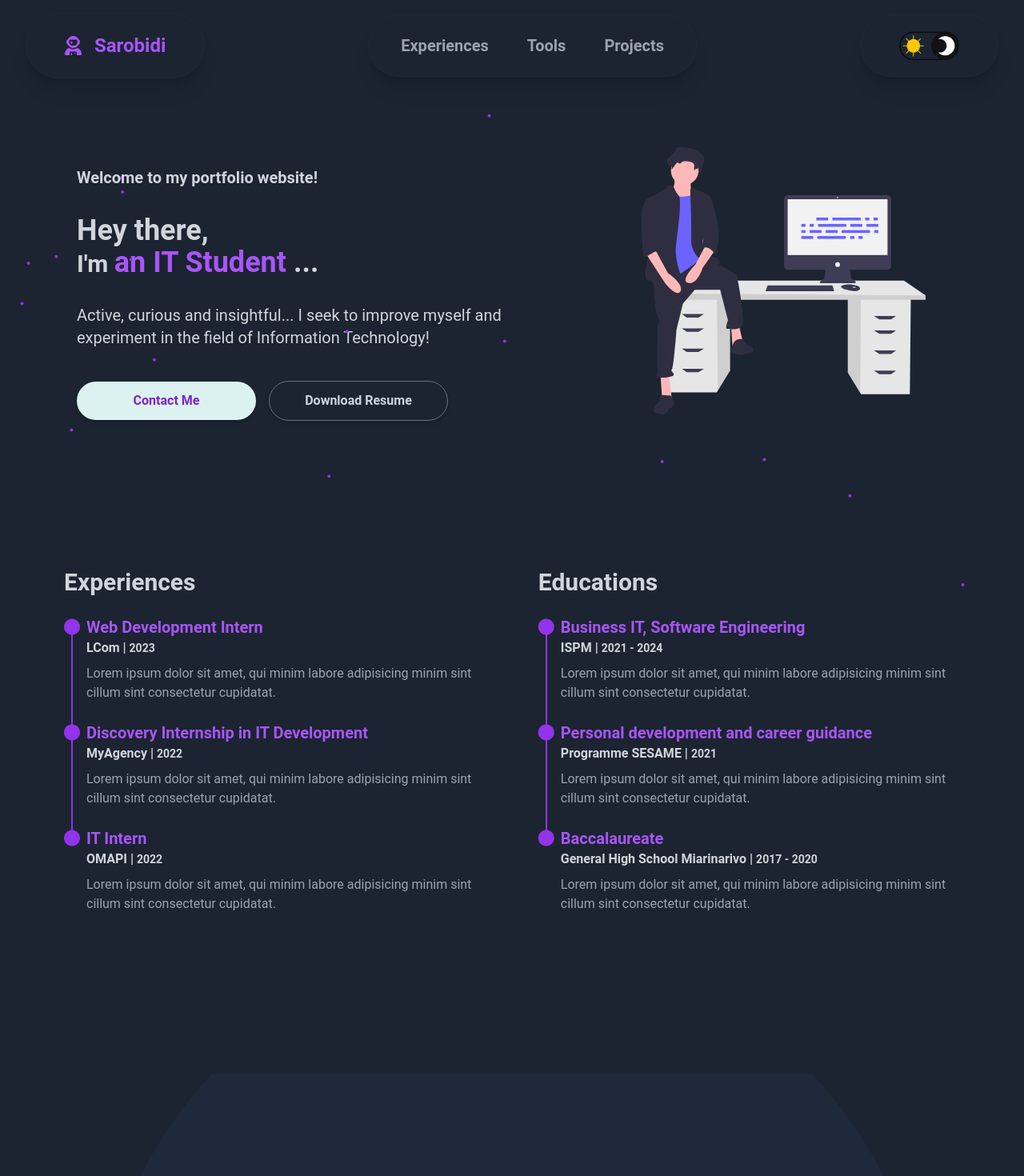
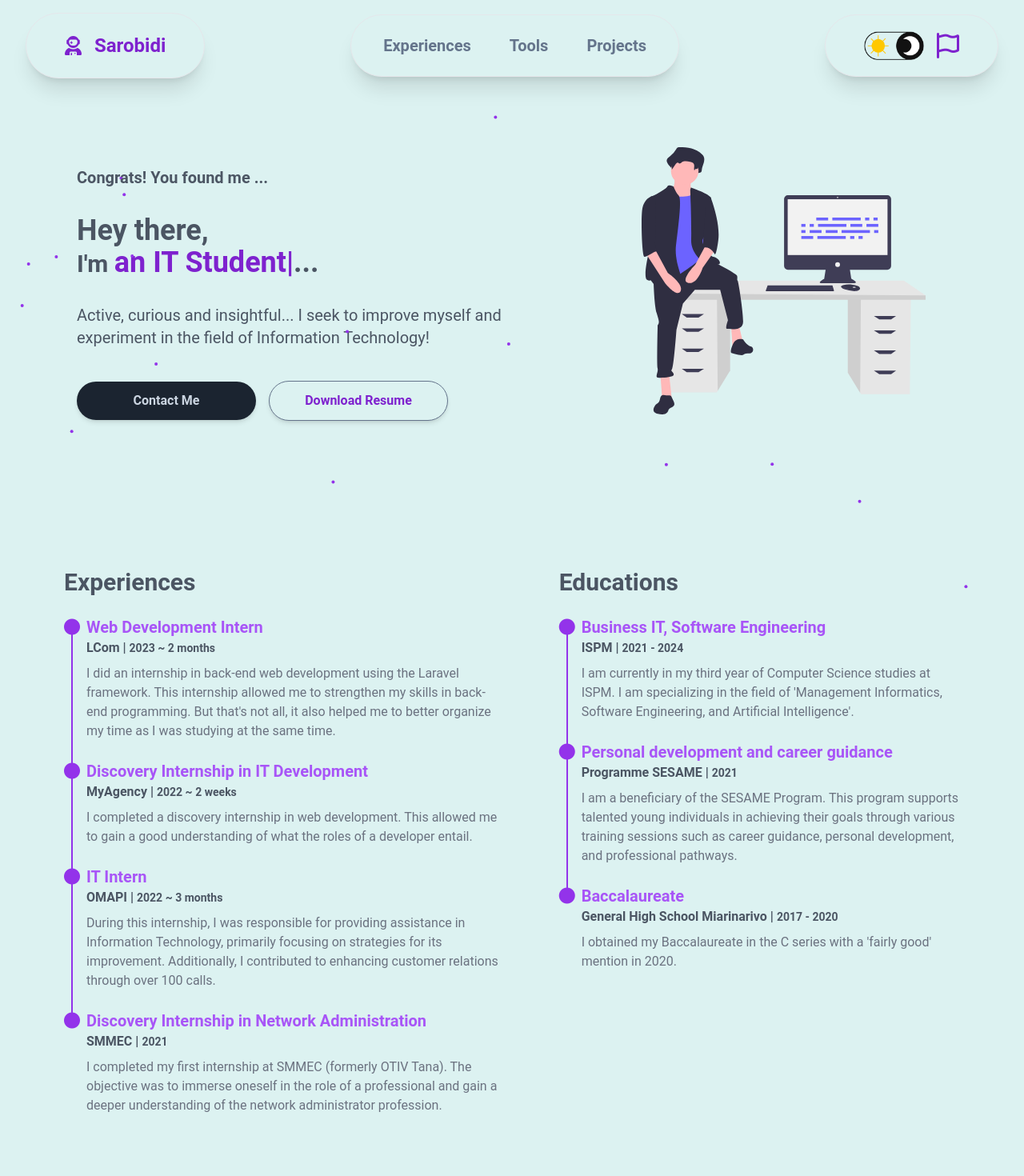
Before and after one commit to tsizehena223/portfolio2024, a React (Create React App) app: page / in a window 1280 px wide. Shown: the top 1470 px of the page at 80% size. Built offline with nearby package versions, Linux system fonts and the light colour scheme.

Commit message:
fix: typographie

```diff
--- a/src/App.jsx
+++ b/src/App.jsx
@@ -7,7 +7,7 @@ import Experience from "./pages/Experience";
 import Project from "./pages/Projects";
 
 function App() {
-    const [isDarkMode, setIsDarkMode] = useState(true);
+    const [isDarkMode, setIsDarkMode] = useState(false);
 
     const handleSwitchMode = () => {
         setIsDarkMode((prevMode) => !prevMode);
--- a/src/components/Navbar.jsx
+++ b/src/components/Navbar.jsx
@@ -21,6 +21,10 @@ const Navbar = ({ isDarkMode, onSwitchMode }) => {
         onSwitchMode();
     }
 
+    const onSwitchLanguage = () => {
+        alert("Switch language not implemented yet!");
+    }
+
     useEffect(() => {
         const sections = document.getElementById("sections");
         const navbar = document.getElementById("navbar");
@@ -34,7 +38,7 @@ const Navbar = ({ isDarkMode, onSwitchMode }) => {
     }, [isOpen])
 
     return (
-        <div id='navbar' className={`fixed pb-5 md:pb-5 lg:pb-6 lg:pt-4 flex my-0 items-center justify-between w-screen z-50 ${isDarkMode ? 'my-bg-dark' : 'my-bg'}`} >
+        <div id='navbar' className={`fixed pb-5 md:pb-5 lg:pb-6 lg:pt-4 flex my-0 items-center justify-between w-screen z-50 ${isDarkMode ? 'my-bg-dark shadow-gray-700 shadow' : 'my-bg'}`} >
             <a href="#about" className={`border ${isDarkMode ? 'border-slate-800 my-bg-dark text-purple-500' : 'my-bg text-purple-700'} font-bold left-0 top-0 flex items-center rounded-r-full lg:rounded-full lg:mx-8 shadow-xl px-8 md:px-12 py-5 md:py-6 hover:cursor-pointer`}>
                 <i className={`mr-3 md:mr-4 fa fa-xl fa-user-astronaut`}></i>
                 <span className='text-xl md:text-2xl'>Sarobidi</span>
@@ -51,10 +55,12 @@ const Navbar = ({ isDarkMode, onSwitchMode }) => {
                 <a href="#tools" className={`my-bg w-40 py-2 my-2 rounded-full shadow-lg ${isDarkMode ? 'text-slate-400 my-bg-dark' : 'text-slate-500'} hover:text-purple-600`} onClick={closeMenu} >Tools</a>
                 <a href="#projects" className={`my-bg w-40 py-2 my-2 rounded-full shadow-lg ${isDarkMode ? 'text-slate-400 my-bg-dark' : 'text-slate-500'} hover:text-purple-600`} onClick={closeMenu} >Projects</a>
                 <i className={`my-bg opacity-75 w-40 my-2 rounded-full shadow-lg px-8 py-6 fa-solid fa-${isDarkMode ? 'sun my-bg-dark' : 'moon'} fa-xl hover:cursor-pointer ${isDarkMode ? 'text-slate-300' : 'text-purple-700'}`} onClick={swichModeAndClose}></i>
+                <i className={`my-bg opacity-75 w-40 my-2 rounded-full shadow-lg px-8 py-6 fa-regular fa-flag fa-xl ${isDarkMode && 'my-bg-dark'} text-purple-700 hover:cursor-pointer`} onClick={onSwitchLanguage}></i>
             </div>
 
-            <div className={`my-bg hidden md:block border ${isDarkMode && 'border-slate-800 my-bg-dark'} rounded-l-full lg:rounded-full lg:mx-8 shadow-xl right-0 top-0 lg:px-12 px-6 hover:cursor-pointer`} onClick={onSwitchMode}>
-                <img src={Mode} alt='' className='hidden md:block py-5' style={modestyle} />
+            <div className={`my-bg hidden md:flex md:items-center border ${isDarkMode && 'border-slate-800 my-bg-dark'} rounded-l-full lg:rounded-full lg:mx-8 shadow-xl right-0 top-0 lg:px-12 px-6 hover:cursor-pointer`}>
+                <img src={Mode} alt='' className='hidden md:block py-5' onClick={onSwitchMode} style={modestyle} />
+                <i className='ml-4 fa-regular fa-flag fa-2x text-purple-700 hover:cursor-pointer' onClick={onSwitchLanguage}></i>
             </div>
 
             <div className={`my-bg border flex items-center md:hidden text-purple-700 ${isDarkMode && 'border-slate-800 my-bg-dark text-purple-500'} rounded-l-full lg:rounded-full shadow-xl right-0 top-0 py-6 px-6 sm:px-12`}>
--- a/src/pages/About.jsx
+++ b/src/pages/About.jsx
@@ -1,12 +1,13 @@
 import AboutIllustration from "../assets/code.svg";
 import AnimatedWords from "../components/AnimatedWords";
+import Resume from "../assets/files/CV_Sarobidi.pdf";
 
 const About = ({ isDarkMode }) => {
     return (
         <div id="about" className={`h-auto pt-32 pb-10 md:pt-40 md:flex lg:pt-32 ${isDarkMode ? 'text-gray-300' : 'text-gray-600'}`}>
             <div className="text-center font-bold mx-8 md:w-3/5 md:mr-0 md:text-left lg:pt-20">
                 <p className="text-base six:text-xl md:mx-2 animate-pulse lg:mx-8 lgx:mx-16">
-                    Welcome to my portfolio website!
+                    Congrats! You found me ...
                 </p>
                 <h1 className="text-3xl mt-6 six:text-4xl md:mt-8 md:mx-2 md:mb-4 lg:mx-8 lgx:mx-16">
                     Hey there, <br />
@@ -17,7 +18,7 @@ const About = ({ isDarkMode }) => {
                 </p>
                 <div className="mx-2 cin:mx-32 cin:mt-16 md:mx-0 md:mt-0 lg:mx-8 lgx:mx-16">
                     <a href="#contact"><button className={`w-56 py-3 rounded-full shadow-md md:mr-4 md:w-40 lg:w-56 ${isDarkMode ? 'text-purple-700 my-bg' : 'my-bg-dark text-slate-300'}`}>Contact Me</button></a>
-                    <a href="#resume"><button className={`w-56 mt-4 border border-slate-500 py-3 md:w-44 lg:w-56 rounded-full shadow-md ${isDarkMode ? 'text-slate-300 my-bg-dark' : 'text-purple-700 my-bg'}`}>Download Resume</button></a>
+                    <a href="" download={Resume} ><button className={`w-56 mt-4 border border-slate-500 py-3 md:w-44 lg:w-56 rounded-full shadow-md ${isDarkMode ? 'text-slate-300 my-bg-dark' : 'text-purple-700 my-bg'}`}>Download Resume</button></a>
                 </div>
             </div>
             <div className="flex items-center justify-center mt-10 six:mt-16 md:-mt-4 md:w-2/5 lg:mr-16 lg:mt-16 lgx:mt-12">
--- a/src/pages/Experience.jsx
+++ b/src/pages/Experience.jsx
@@ -3,20 +3,26 @@ const Experience = ({ isDarkMode }) => {
         1: {
             "title": "Web Development Intern",
             "company": "LCom",
-            "date": "2023",
-            "content": "Lorem ipsum dolor sit amet, qui minim labore adipisicing minim sint cillum sint consectetur cupidatat."
+            "date": "2023 ~ 2 months",
+            "content": "I did an internship in back-end web development using the Laravel framework. This internship allowed me to strengthen my skills in back-end programming. But that's not all, it also helped me to better organize my time as I was studying at the same time."
         },
         2: {
             "title": "Discovery Internship in IT Development",
             "company": "MyAgency",
-            "date": "2022",
-            "content": "Lorem ipsum dolor sit amet, qui minim labore adipisicing minim sint cillum sint consectetur cupidatat."
+            "date": "2022 ~ 2 weeks",
+            "content": "I completed a discovery internship in web development. This allowed me to gain a good understanding of what the roles of a developer entail."
         },
         3: {
             "title": "IT Intern",
             "company": "OMAPI",
-            "date": "2022",
-            "content": "Lorem ipsum dolor sit amet, qui minim labore adipisicing minim sint cillum sint consectetur cupidatat."
+            "date": "2022 ~ 3 months",
+            "content": "During this internship, I was responsible for providing assistance in Information Technology, primarily focusing on strategies for its improvement. Additionally, I contributed to enhancing customer relations through over 100 calls."
+        },
+        4: {
+            "title": "Discovery Internship in Network Administration",
+            "company": "SMMEC",
+            "date": "2021",
+            "content": "I completed my first internship at SMMEC (formerly OTIV Tana). The objective was to immerse oneself in the role of a professional and gain a deeper understanding of the network administrator profession."
         }
 
     }
@@ -26,19 +32,19 @@ const Experience = ({ isDarkMode }) => {
             "title": "Business IT, Software Engineering",
             "university": "ISPM",
             "date": "2021 - 2024",
-            "content": "Lorem ipsum dolor sit amet, qui minim labore adipisicing minim sint cillum sint consectetur cupidatat."
+            "content": "I am currently in my third year of Computer Science studies at ISPM. I am specializing in the field of 'Management Informatics, Software Engineering, and Artificial Intelligence'."
         },
         2: {
             "title": "Personal development and career guidance",
             "university": "Programme SESAME",
             "date": "2021",
-            "content": "Lorem ipsum dolor sit amet, qui minim labore adipisicing minim sint cillum sint consectetur cupidatat."
+            "content": "I am a beneficiary of the SESAME Program. This program supports talented young individuals in achieving their goals through various training sessions such as career guidance, personal development, and professional pathways."
         },
         3: {
             "title": "Baccalaureate",
             "university": "General High School Miarinarivo",
             "date": "2017 - 2020",
-            "content": "Lorem ipsum dolor sit amet, qui minim labore adipisicing minim sint cillum sint consectetur cupidatat."
+            "content": "I obtained my Baccalaureate in the C series with a 'fairly good' mention in 2020."
         }
 
     }
@@ -48,7 +54,7 @@ const Experience = ({ isDarkMode }) => {
             <div className="ml-4">
                 <h2 className="font-bold text-3xl pb-6 ml-1 tn:ml-4 cin:mr-6 sm:ml-16 md:ml-2 lg:ml-8 xl:ml-16">Experiences</h2>
                 {Object.entries(experiences).map(([key, experience], index, array) => (
-                    <div key={key} className="flex justify-center ml-0 tn:ml-4 sm:mx-16 md:mx-2 lg:mx-8 xl:ml-16">
+                    <div key={key} className="flex justify-start ml-0 tn:ml-4 sm:mx-16 md:mx-2 lg:mx-8 xl:ml-16">
                         <div>
                             <i className="fa fa-circle text-purple-600 mr-2 text-xl"></i>
                             <span className={`lineStyle bg-purple-600 -mt-2 mb-0 pb-0 ${index === (array.length - 1) ? 'h-0' : 'h-full'}`}></span>
@@ -64,7 +70,7 @@ const Experience = ({ isDarkMode }) => {
                 ))}
             </div>
 
-            <div className="ml-4">
+            <div className="ml-4 mt-12 md:my-0">
                 <h2 className="font-bold text-3xl pb-6 ml-1 tn:ml-4 sm:ml-16 md:ml-2">Educations</h2>
                 {Object.entries(educations).map(([key, education], index, array) => (
                     <div key={key} className="flex justify-center ml-0 tn:ml-4 cin:mr-6 sm:mx-16 md:mx-2 lg:mr-8 xl:mr-16">
```
Also changed, not shown: 1 other file (tests, documents, lock files or other folders).
